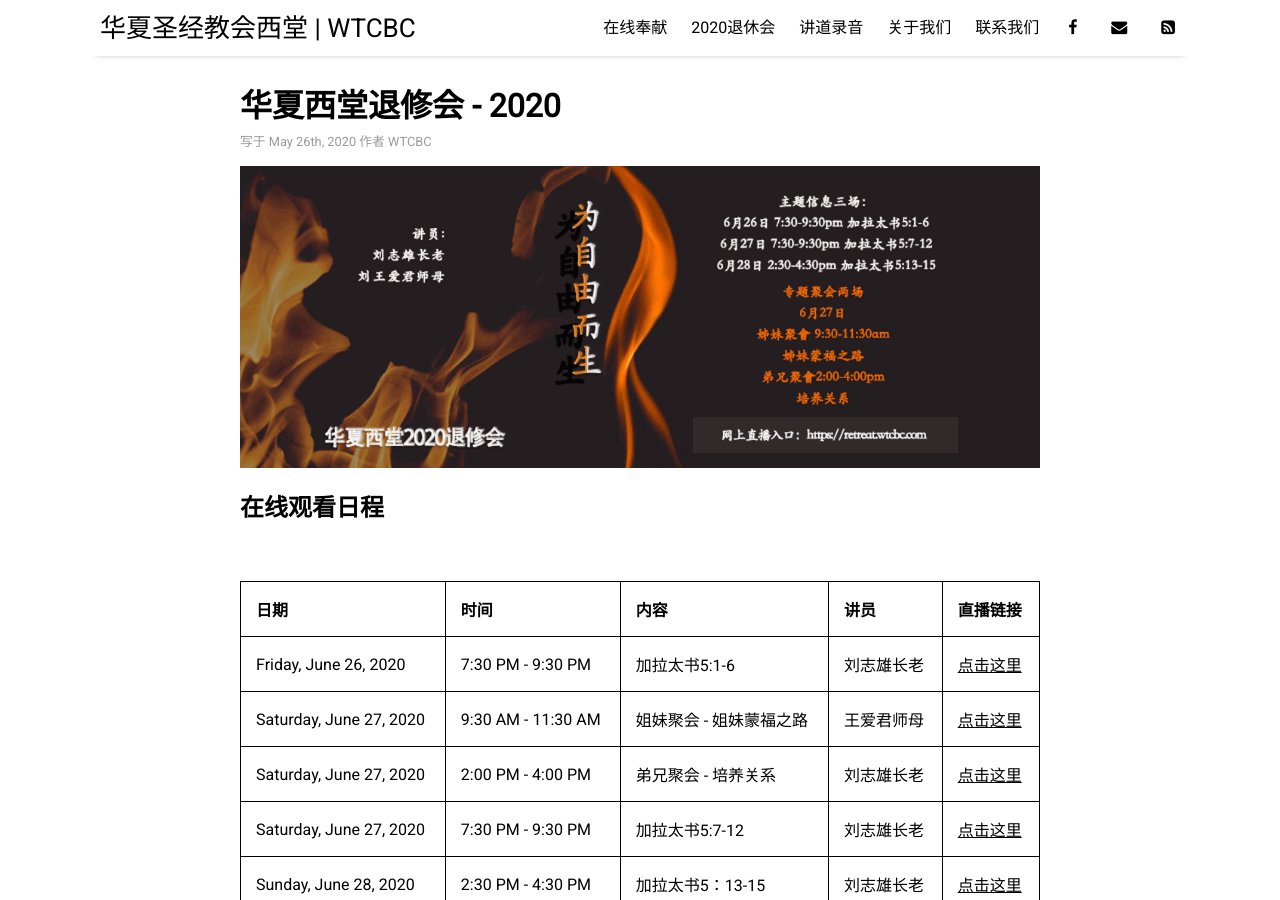
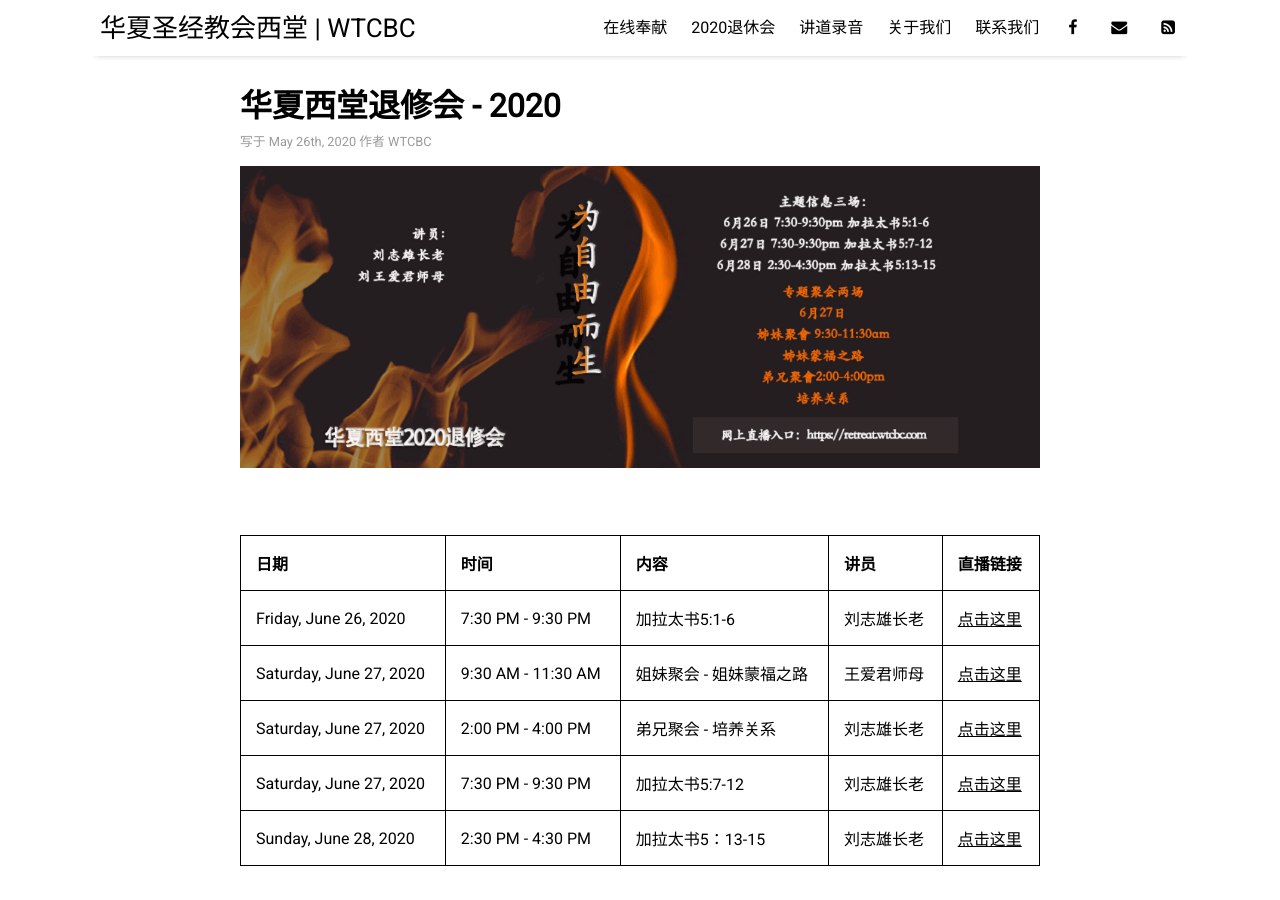
Before and after one commit to wtcbc/wtcbc.github.io, a Jekyll site: the page built from _posts/2020-05-26-retreat2020.md, in a window 1280 px wide and 900 px high. Built offline with Jekyll 4.4.1, drawn with Linux system fonts in a browser that asks for light colours; nearby versions of some CDN libraries.

Commit message:
remove title

```diff
--- a/_posts/2020-05-26-retreat2020.md
+++ b/_posts/2020-05-26-retreat2020.md
@@ -6,8 +6,6 @@ categories: retreat
 tags: [2020, retreat]
 image: retreat.GIF
 ---
-
-## 在线观看日程
 
 <br/>
 
```
